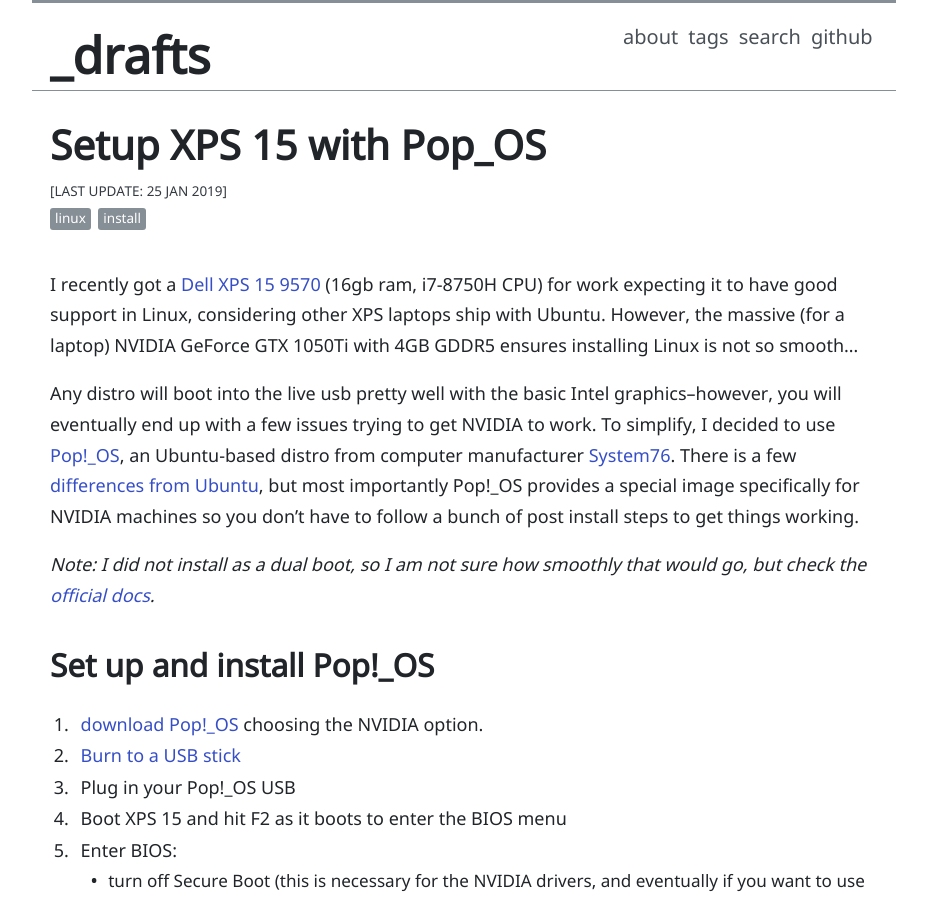
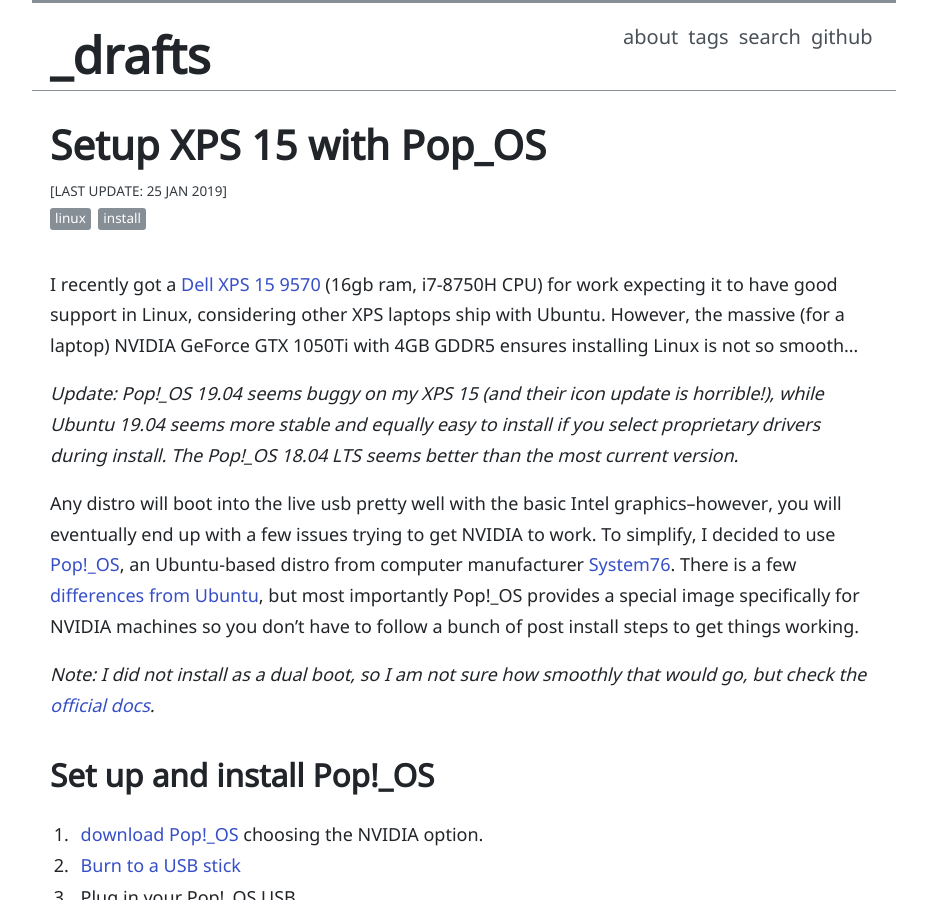
Before and after one commit to evanwill/_drafts, a Jekyll site: the page built from _notes/xps15.md, in a window 1280 px wide and 900 px high. Shown: the whole window, without its empty margins (176-1103 px from the left). Built offline with Jekyll 4.4.1, drawn with Linux system fonts in a browser that asks for light colours.

Commit message:
xps update

```diff
--- a/_notes/xps15.md
+++ b/_notes/xps15.md
@@ -7,6 +7,8 @@
 
 I recently got a [Dell XPS 15 9570](https://www.dell.com/en-us/shop/dell-laptops/xps-15/spd/xps-15-9570-laptop) (16gb ram, i7-8750H CPU) for work expecting it to have good support in Linux, considering other XPS laptops ship with Ubuntu.
 However, the massive (for a laptop) NVIDIA GeForce GTX 1050Ti with 4GB GDDR5 ensures installing Linux is not so smooth...
+
+*Update: Pop!_OS 19.04 seems buggy on my XPS 15 (and their icon update is horrible!), while Ubuntu 19.04 seems more stable and equally easy to install if you select proprietary drivers during install. The Pop!_OS 18.04 LTS seems better than the most current version.*
 
 Any distro will boot into the live usb pretty well with the basic Intel graphics--however, you will eventually end up with a few issues trying to get NVIDIA to work.
 To simplify, I decided to use [Pop!_OS](https://system76.com/pop), an Ubuntu-based distro from computer manufacturer [System76](https://system76.com).
```
